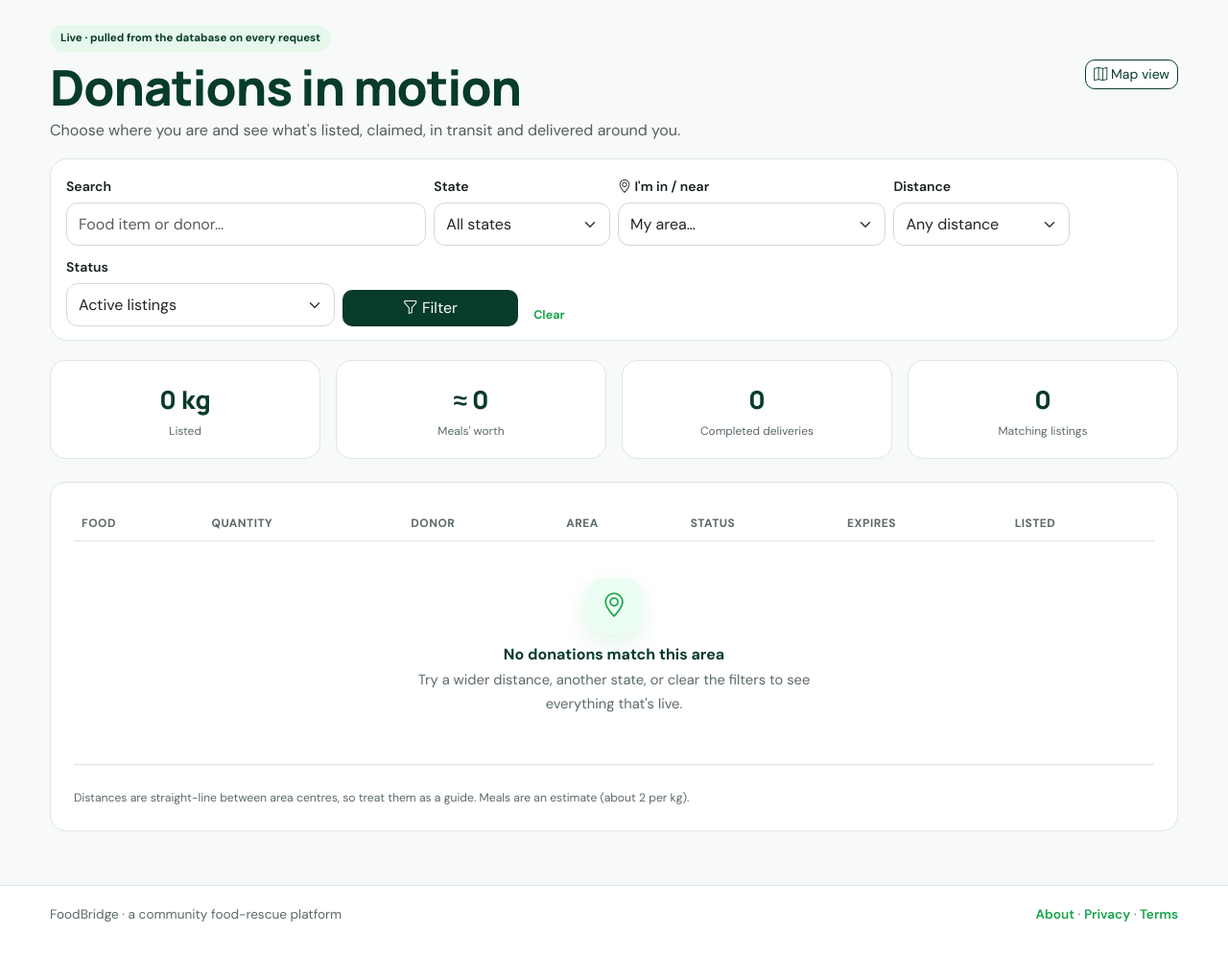
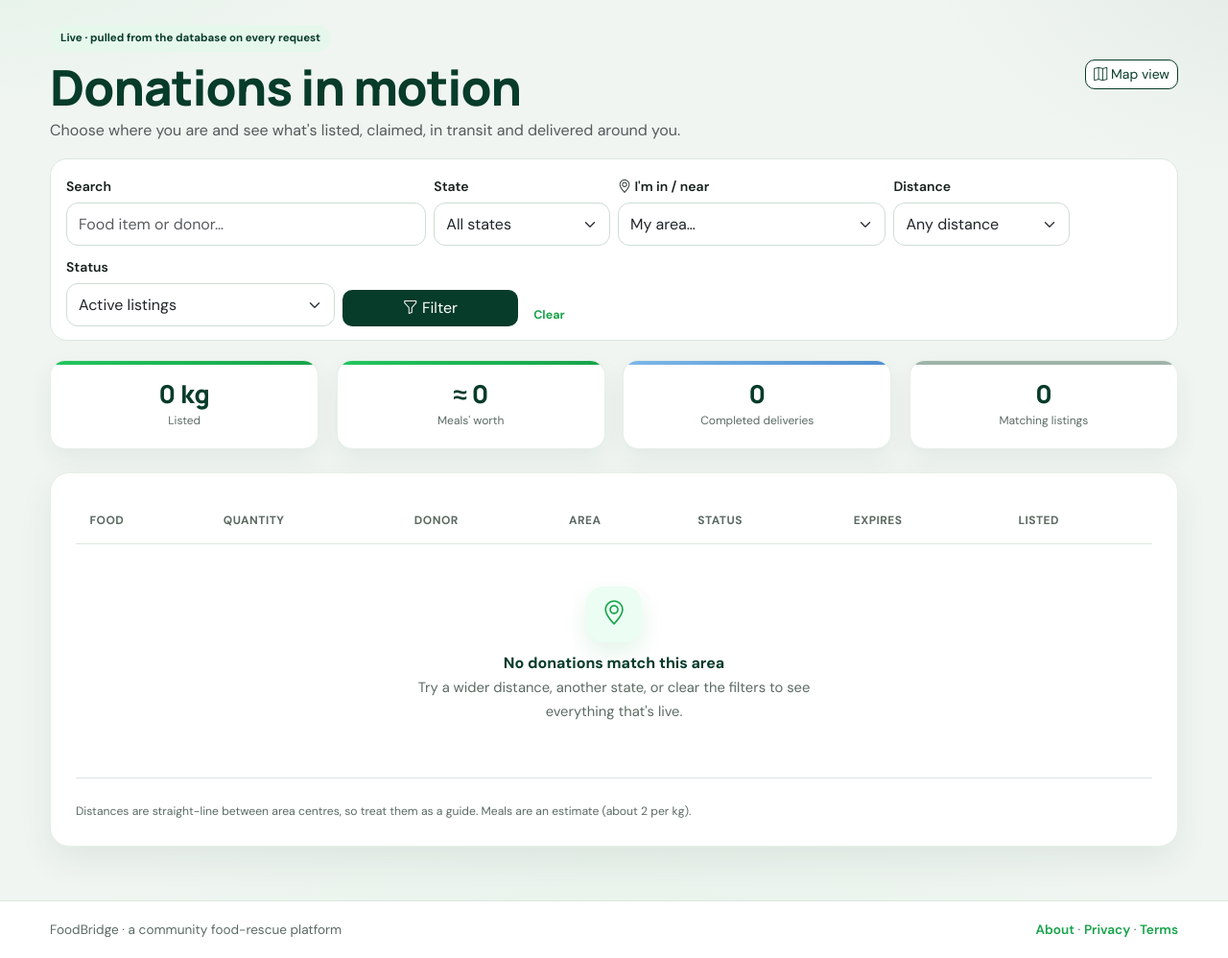
Before and after one commit to shmt101/FoodBridge, a Django app: page /donations/live/ in a window 1280 px wide. Shown: the part 75-1073 px from the top of the page at 96% size. Before the commit the page ends 1036 px from the top, so only its background shows below. Run offline with Django 5.2, Linux system fonts and the light colour scheme; data that the repository does not hold is empty; some libraries are stand-ins or nearby versions.

```diff
--- a/donations/templates/donations/live_donations.html
+++ b/donations/templates/donations/live_donations.html
@@ -24,9 +24,9 @@
 </form>
 
 <div class="row g-3 mb-4">
-  <div class="col-6 col-md-3"><div class="stat-card"><div class="stat-value">{{ total_kg|floatformat:0 }} kg</div><div class="stat-label">{% if chosen_area %}Listed near {{ chosen_area_label }}{% else %}Listed{% endif %}</div></div></div>
-  <div class="col-6 col-md-3"><div class="stat-card"><div class="stat-value">≈ {{ meals }}</div><div class="stat-label">Meals' worth</div></div></div>
-  <div class="col-6 col-md-3"><div class="stat-card"><div class="stat-value">{{ delivered_count }}</div><div class="stat-label">Completed deliveries</div></div></div>
+  <div class="col-6 col-md-3"><div class="stat-card stat-good"><div class="stat-value">{{ total_kg|floatformat:0 }} kg</div><div class="stat-label">{% if chosen_area %}Listed near {{ chosen_area_label }}{% else %}Listed{% endif %}</div></div></div>
+  <div class="col-6 col-md-3"><div class="stat-card stat-good"><div class="stat-value">≈ {{ meals }}</div><div class="stat-label">Meals' worth</div></div></div>
+  <div class="col-6 col-md-3"><div class="stat-card stat-info"><div class="stat-value">{{ delivered_count }}</div><div class="stat-label">Completed deliveries</div></div></div>
   <div class="col-6 col-md-3"><div class="stat-card"><div class="stat-value">{{ donations|length }}</div><div class="stat-label">Matching listings</div></div></div>
 </div>
 
--- a/donations/templates/donations/recipient_dashboard.html
+++ b/donations/templates/donations/recipient_dashboard.html
@@ -10,10 +10,10 @@
 {% include "partials/role_guide.html" with role="recipient" %}
 
 <div class="row g-3 mb-4">
-  <div class="col-6 col-md-3"><div class="stat-card"><div class="stat-value">{{ stats.offers }}</div><div class="stat-label">Offers waiting for you</div></div></div>
+  <div class="col-6 col-md-3"><div class="stat-card stat-warn"><div class="stat-value">{{ stats.offers }}</div><div class="stat-label">Offers waiting for you</div></div></div>
   <div class="col-6 col-md-3"><div class="stat-card"><div class="stat-value">{{ stats.active }}</div><div class="stat-label">Claims in progress</div></div></div>
-  <div class="col-6 col-md-3"><div class="stat-card"><div class="stat-value">{{ stats.kg_received }} kg</div><div class="stat-label">Received · ≈{{ stats.meals }} meals</div></div></div>
-  <div class="col-6 col-md-3"><div class="stat-card"><div class="stat-value">{% if stats.nearest is not None %}{{ stats.nearest|km }}{% else %}—{% endif %}</div><div class="stat-label">Nearest open donation</div></div></div>
+  <div class="col-6 col-md-3"><div class="stat-card stat-good"><div class="stat-value">{{ stats.kg_received }} kg</div><div class="stat-label">Received · ≈{{ stats.meals }} meals</div></div></div>
+  <div class="col-6 col-md-3"><div class="stat-card stat-info"><div class="stat-value">{% if stats.nearest is not None %}{{ stats.nearest|km }}{% else %}—{% endif %}</div><div class="stat-label">Nearest open donation</div></div></div>
 </div>
 
 {% if offers %}
--- a/templates/about.html
+++ b/templates/about.html
@@ -17,7 +17,7 @@
   <link href="https://fonts.googleapis.com/css2?family=DM+Sans:wght@400;500;600;700&amp;family=Manrope:wght@600;700;800&amp;display=swap" rel="stylesheet">
   <link href="{% static 'assets/vendor/bootstrap/bootstrap.min.css' %}" rel="stylesheet">
   <link href="https://cdn.jsdelivr.net/npm/bootstrap-icons@1.11.3/font/bootstrap-icons.min.css" rel="stylesheet">
-  <link href="{% static 'assets/css/style.css' %}?v=20260928-1" rel="stylesheet">
+  <link href="{% static 'assets/css/style.css' %}?v=20260929-1" rel="stylesheet">
 </head>
 <body>
   <a class="skip-link" href="#main-content">Skip to main content</a>
@@ -151,6 +151,6 @@
 
   <script src="{% static 'assets/vendor/bootstrap/bootstrap.bundle.min.js' %}"></script>
   <script src="{% static 'assets/js/main.js' %}"></script>
-  <script src="{% static 'assets/js/portal.js' %}?v=20260928-1"></script>
+  <script src="{% static 'assets/js/portal.js' %}?v=20260929-1"></script>
 </body>
 </html>
--- a/templates/base_app.html
+++ b/templates/base_app.html
@@ -8,16 +8,41 @@
   <link href="https://fonts.googleapis.com/css2?family=DM+Sans:wght@400;500;600;700&family=Manrope:wght@600;700;800&display=swap" rel="stylesheet">
   <link href="{% static 'assets/vendor/bootstrap/bootstrap.min.css' %}" rel="stylesheet">
   <link href="https://cdn.jsdelivr.net/npm/bootstrap-icons@1.11.3/font/bootstrap-icons.min.css" rel="stylesheet">
-  <link href="{% static 'assets/css/style.css' %}?v=20260928-1" rel="stylesheet">
+  <link href="{% static 'assets/css/style.css' %}?v=20260929-1" rel="stylesheet">
   <style>
-    body{ background:#f7faf8; font-family:'DM Sans',sans-serif; color:#17211b; }
-    .app-header{ background:#fff; border-bottom:1px solid #dce8df; padding:16px 0; }
+    body{
+      font-family:'DM Sans',sans-serif; color:#17211b;
+      background-color:#f0f5f1;
+      background-image:
+        radial-gradient(900px 500px at -5% -10%, rgba(34,197,94,.10), transparent 60%),
+        radial-gradient(700px 500px at 105% 0%, rgba(7,59,42,.06), transparent 55%),
+        radial-gradient(1000px 700px at 50% 110%, rgba(34,197,94,.05), transparent 60%);
+      background-attachment:scroll;
+    }
+    .app-header{ background:rgba(255,255,255,.9); backdrop-filter:blur(6px); border-bottom:1px solid #dce8df; padding:16px 0; }
     .app-header a.logo{ font-family:'Manrope',sans-serif; font-weight:800; color:#073b2a; text-decoration:none; font-size:18px; }
     .app-header a.logo span{ color:#22c55e; }
-    .app-card{ background:#fff; border:1px solid #dce8df; border-radius:16px; padding:24px; }
-    .stat-card{ background:#fff; border:1px solid #dce8df; border-radius:16px; padding:18px; text-align:center; }
-    .stat-value{ font-family:'Manrope',sans-serif; font-weight:800; font-size:26px; color:#073b2a; }
-    .stat-label{ font-size:12px; color:#5b6b62; }
+    .app-card{ background:#fff; border:1px solid rgba(220,232,223,.7); border-radius:20px; padding:26px; box-shadow:0 14px 36px rgba(7,59,42,.07); }
+    .row.g-3{ --bs-gutter-x:1.15rem; --bs-gutter-y:1.15rem; }
+    .row.g-4{ --bs-gutter-x:1.4rem; --bs-gutter-y:1.4rem; }
+    .stat-card{
+      position:relative; overflow:hidden; background:#fff; border:1px solid rgba(220,232,223,.7);
+      border-radius:16px; padding:20px 18px 18px; text-align:center; height:100%;
+      box-shadow:0 10px 26px rgba(7,59,42,.06); transition:transform .18s ease, box-shadow .18s ease;
+    }
+    .stat-card:before{ content:""; position:absolute; top:0; left:0; right:0; height:4px; background:#9fb3a8; }
+    .stat-card:hover{ transform:translateY(-3px); box-shadow:0 16px 34px rgba(7,59,42,.11); }
+    .stat-card.stat-good:before{ background:linear-gradient(90deg,#22c55e,#16a34a); }
+    .stat-card.stat-warn:before{ background:linear-gradient(90deg,#f5c451,#ea9a3e); }
+    .stat-card.stat-bad:before{ background:linear-gradient(90deg,#f0938a,#d9614f); }
+    .stat-card.stat-info:before{ background:linear-gradient(90deg,#7db8e8,#4f8fd1); }
+    .stat-value{ font-family:'Manrope',sans-serif; font-weight:800; font-size:26px; color:#073b2a; line-height:1.15; }
+    .stat-label{ font-size:12px; color:#5b6b62; margin-top:2px; }
+    .stat-combo{ display:flex; align-items:stretch; text-align:center; padding-left:0; padding-right:0; }
+    .stat-combo .stat-sub{ flex:1; padding:20px 8px 18px; }
+    .stat-combo .stat-sub + .stat-sub{ border-left:1px solid #edf2ee; }
+    .stat-combo .stat-value{ font-size:22px; }
+    .stat-combo .stat-label{ font-size:11px; }
     .badge-status{ padding:4px 11px; border-radius:20px; font-size:11.5px; font-weight:700; }
     .status-pending{ background:#fff7dd; color:#7a5c00; }
     .status-assigned{ background:#f1e9ff; color:#6a3fc7; }
@@ -28,10 +53,19 @@
     .btn-forest:hover{ background:#0a5a3f; color:#fff; }
     nav.app-header .nav-link{ color:#17211b; font-weight:600; font-size:14px; }
     .nav-badge{ display:inline-block; min-width:1.25rem; padding:0 .4rem; margin-left:.15rem; border-radius:999px; background:#16a34a; color:#fff; font-size:.68rem; font-weight:800; line-height:1.25rem; text-align:center; vertical-align:middle; }
+    .dash-hello{
+      background:linear-gradient(120deg,#eefaf1 0%,#ffffff 65%);
+      border:1px solid rgba(190,220,200,.6); border-radius:20px; padding:20px 24px;
+      box-shadow:0 10px 28px rgba(7,59,42,.05);
+    }
     .dash-hello h2{ font-family:'Manrope',sans-serif; font-weight:800; letter-spacing:-.03em; color:#073b2a; }
     .dash-hello h2 span{ color:#16a34a; }
     .dash-hello .hello-sub{ color:#5b6b62; margin:0; }
     .dash-hello .hello-sub a{ color:#16a34a; font-weight:700; text-decoration:none; }
+    .table:not(.table-sm) tbody tr{ transition:background .12s ease; }
+    .table:not(.table-sm) tbody tr:nth-child(even){ background:rgba(7,59,42,.022); }
+    .table:not(.table-sm) tbody tr:hover{ background:rgba(34,197,94,.055); }
+    .table:not(.table-sm) td, .table:not(.table-sm) th{ padding:.85rem .9rem; }
     .notif-item{ display:flex; gap:.85rem; padding:.85rem .5rem; border-bottom:1px solid #edf1ee; text-decoration:none; color:#17211b; border-radius:10px; }
     .notif-item:last-child{ border-bottom:0; }
     .notif-item:hover{ background:#f3f9f5; color:#17211b; }
@@ -125,7 +159,7 @@
     })();
   </script>
   {% endif %}
-  <script src="{% static 'assets/js/portal.js' %}?v=20260928-1"></script>
+  <script src="{% static 'assets/js/portal.js' %}?v=20260929-1"></script>
   {% block extra_js %}{% endblock %}
 </body>
 </html>
--- a/templates/index.html
+++ b/templates/index.html
@@ -17,7 +17,7 @@
   <link href="https://fonts.googleapis.com/css2?family=DM+Sans:wght@400;500;600;700&amp;family=Manrope:wght@600;700;800&amp;display=swap" rel="stylesheet">
   <link href="{% static 'assets/vendor/bootstrap/bootstrap.min.css' %}" rel="stylesheet">
   <link href="https://cdn.jsdelivr.net/npm/bootstrap-icons@1.11.3/font/bootstrap-icons.min.css" rel="stylesheet">
-  <link href="{% static 'assets/css/style.css' %}?v=20260928-1" rel="stylesheet">
+  <link href="{% static 'assets/css/style.css' %}?v=20260929-1" rel="stylesheet">
 </head>
 <body>
   <a class="skip-link" href="#main-content">Skip to main content</a>
--- a/templates/landing.html
+++ b/templates/landing.html
@@ -17,7 +17,7 @@
   <link href="https://fonts.googleapis.com/css2?family=DM+Sans:wght@400;500;600;700&amp;family=Manrope:wght@600;700;800&amp;display=swap" rel="stylesheet">
   <link href="{% static 'assets/vendor/bootstrap/bootstrap.min.css' %}" rel="stylesheet">
   <link href="https://cdn.jsdelivr.net/npm/bootstrap-icons@1.11.3/font/bootstrap-icons.min.css" rel="stylesheet">
-  <link href="{% static 'assets/css/style.css' %}?v=20260928-1" rel="stylesheet">
+  <link href="{% static 'assets/css/style.css' %}?v=20260929-1" rel="stylesheet">
 </head>
 <body>
   <!-- Landing page: intentionally has no navigation bar of any kind. -->
```
Also changed, not shown: donations/templates/donations/admin_dashboard.html (+23 -9 lines), donations/templates/donations/donor_dashboard.html (+9 -5 lines), donations/templates/donations/reports.html (+21 -7 lines).
